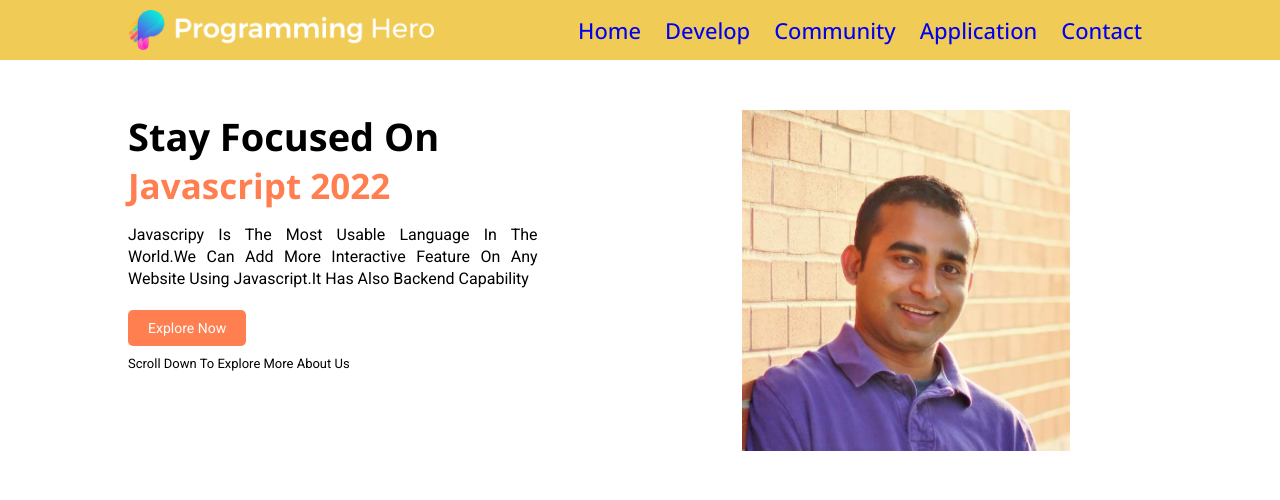
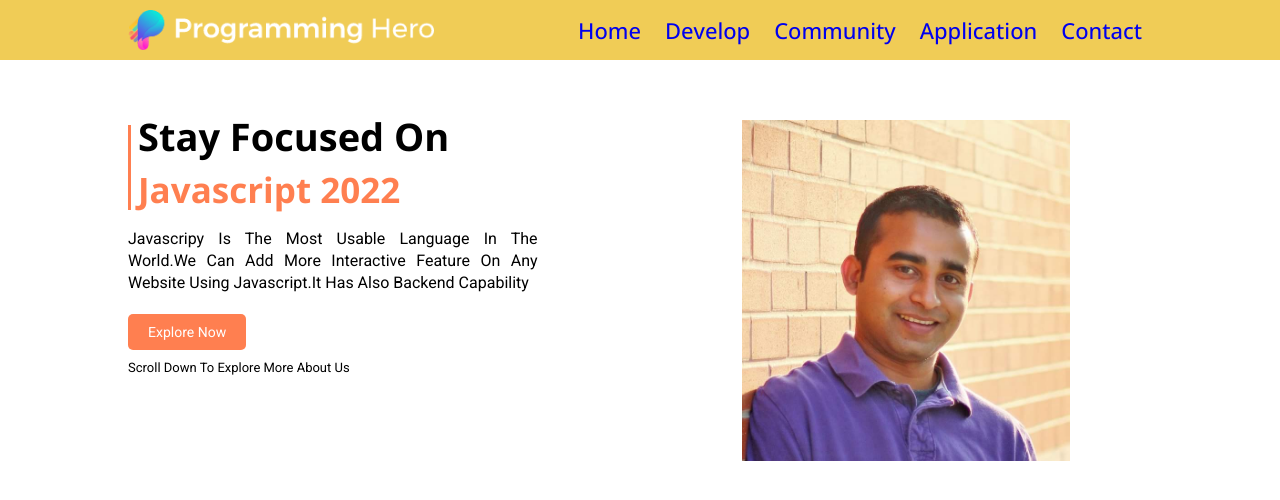
Before and after one commit to SHAFAYET-HOWLADER/assignment-one, a plain HTML site: page index.html in a window 1280 px wide. Drawn offline with nearby package versions, Linux system fonts and the light colour scheme.

Commit message:
banner shape update

```diff
--- a/css/style.css
+++ b/css/style.css
@@ -70,6 +70,17 @@ section{
  font-size: 38px;
  font-family: 'Open Sans', sans-serif;
  font-weight: 700;
+ position: relative;
+ padding-left: 10px;
+}
+.banner-content h2::after{
+    position: absolute;
+    content: "";
+    height:85px;
+    width: 3px;
+    background-color: coral;
+    top: 15px;
+    left: 0px;
 }
 .banner-content span{
 color: coral;
@@ -119,5 +130,6 @@ color: #000;
 }
 .banner-img img{
     width: 80%;
+    padding-top: 10px;
 }
 /*--------banner part end--------*/
--- a/index.html
+++ b/index.html
@@ -40,8 +40,7 @@
             <div class="container">
 
                 <div class="banner-content banner-width">
-                   <h2>stay focused on</h2>
-                   <span>javascript 2022</span>
+                   <h2>stay focused on<span>javascript 2022</span></h2>
                    <p>javascripy is the most usable language in the world.we can add more interactive feature on any website using javascript.it has also backend capability</p>
                    <div id="banner-btn">
                     <a href="#">explore now</a>
```
